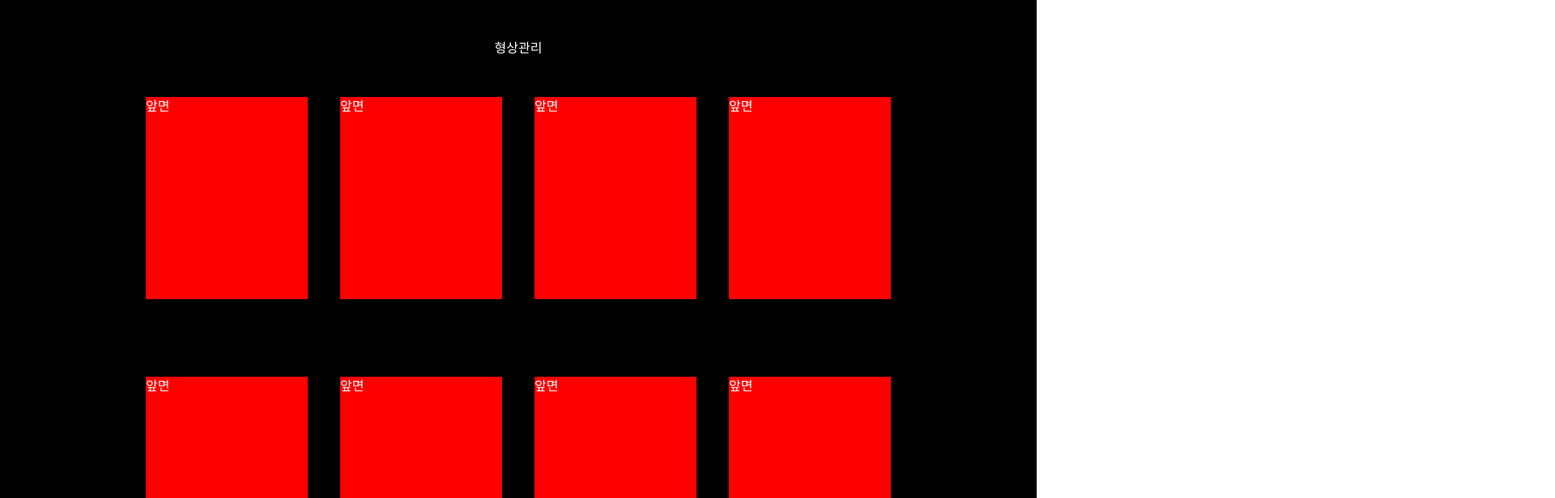
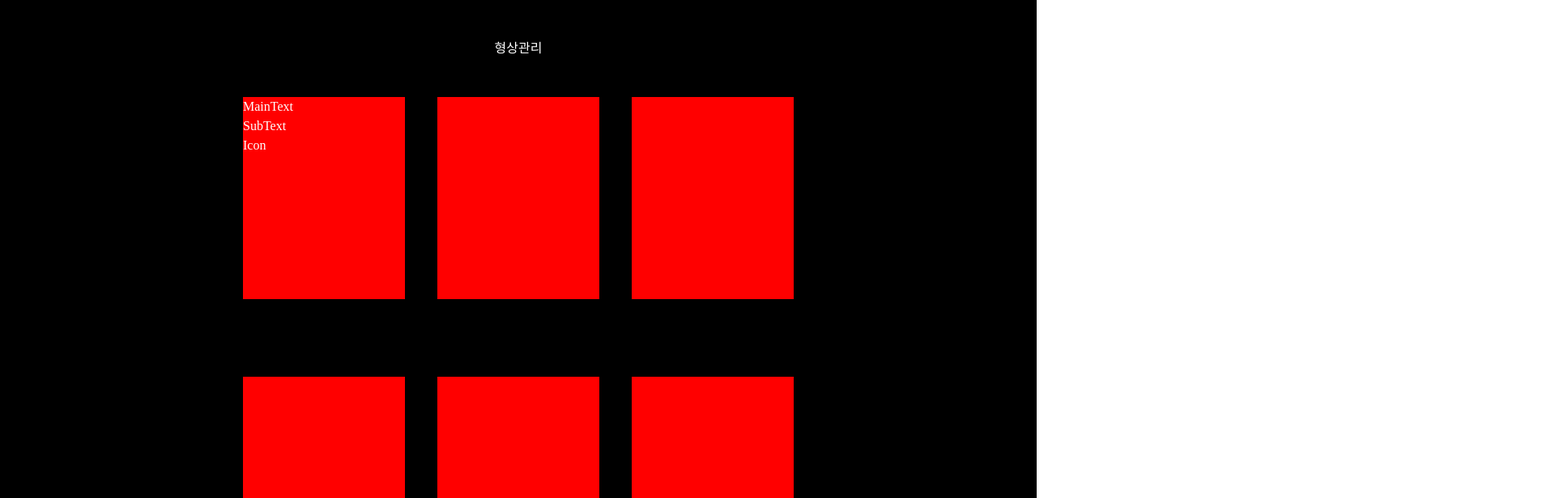
Before and after one commit to choijungmua/JM_portfolio, a React (Create React App) app: page / in a window 1280 px wide. Shown: the part 1780-2396 px from the top of the page at 81% size, 1920 px wide, since content can reach past the window. Built offline with nearby package versions, Linux system fonts and the light colour scheme; a web font is replaced by a local one.

Commit message:
Feat : 카드 뒤집기 이후 Recoil로 값 주기

```diff
--- /dev/null
+++ b/src/atoms/gientCard.jsx
@@ -0,0 +1,10 @@
+// atoms/gientCard.js
+
+import { atom } from "recoil";
+
+const gientCard = atom({
+  key: "gientCard", // unique ID (with respect to other atoms/selectors)
+  default: false, // default value (aka initial value)
+});
+
+export default gientCard;
--- a/src/components/HomeComp/SkilledBy.jsx
+++ b/src/components/HomeComp/SkilledBy.jsx
@@ -10,9 +10,12 @@ import ScrollTrigger from "gsap/ScrollTrigger";
 import wire from "../../assets/wire.svg";
 import Iphone from "../UI/Iphone";
 import SkillCard from "../UI/SkillCard";
+import { useRecoilValue } from "recoil";
+import gientCard from "../../atoms/gientCard";
 gsap.registerPlugin(useGSAP, ScrollTrigger);
 
 function SkilledBy() {
+  const Card = useRecoilValue(gientCard);
   useGSAP(() => {
     gsap.from(".animationMy", {
       x: window.innerWidth,
@@ -78,6 +81,16 @@ function SkilledBy() {
       },
     });
   }, []);
+  useEffect(() => {
+    gsap.to(".Skill2", {
+      w: "gd",
+      y: "gd",
+      width: "400px",
+      height: "500px",
+      duration: 1,
+      ease: "ease-in-out",
+    });
+  });
   return (
     <div className="">
       <div className="absolute mySkillsCont w-[100vw] h-[100vh] flex justify-center items-center ">
@@ -92,37 +105,44 @@ function SkilledBy() {
           <span className="mainSkillsLeft mr-2">My</span>
           <span className="mainSkillsRight">Skills</span>
         </p>
+        {!Card ? (
           <div className="w-full h-full flex flex-col justify-center items-center">
             <p className="my-12">형상관리</p>
-          <div className="skillCardCont1 flex justify-center gap-10 mb-24 ">
-            <div className="skillCard w-[200px] h-[250px] rounded-3xl">
+            <div className="flex justify-center  gap-10 mb-24 ">
+              <div className="gd w-[200px] h-[250px]">
+                <SkillCard
+                  MainText={"MainText"}
+                  SubText={"SubText"}
+                  Icon={"Icon"}
+                  Explain={"Explain"}
+                />
+              </div>
+              <div className="w-[200px] h-[250px]">
                 <SkillCard />
               </div>
-            <div className="skillCard w-[200px] h-[250px] rounded-3xl">
+              <div className="w-[200px] h-[250px]">
                 <SkillCard />
               </div>
-            <div className="skillCard w-[200px] h-[250px] rounded-3xl">
+            </div>
+            <div className="flex justify-center items-center gap-10 ">
+              <div className="w-[200px] h-[250px]">
                 <SkillCard />
               </div>
-            <div className="skillCard w-[200px] h-[250px] rounded-3xl">
+              <div className="w-[200px] h-[250px]">
                 <SkillCard />
               </div>
-          </div>{" "}
-          <div className="skillCardCont2 flex justify-center gap-10 ">
-            <div className="skillCard w-[200px] h-[250px] rounded-3xl">
-              <SkillCard />
-            </div>
-            <div className="skillCard w-[200px] h-[250px] rounded-3xl">
-              <SkillCard />
-            </div>
-            <div className="skillCard w-[200px] h-[250px] rounded-3xl">
-              <SkillCard />
-            </div>
-            <div className="skillCard w-[200px] h-[250px] rounded-3xl">
+              <div className="w-[200px] h-[250px]">
                 <SkillCard />
               </div>
             </div>
           </div>
+        ) : (
+          <div className="w-full h-full flex flex-col justify-center items-center">
+            <div className="Skill2 w-[200px] h-[250px]">
+              <SkillCard />
+            </div>
+          </div>
+        )}
       </div>
     </div>
   );
--- a/src/components/UI/SkillCard.jsx
+++ b/src/components/UI/SkillCard.jsx
@@ -1,11 +1,24 @@
 import CSS from "../../assets/CSS.png";
 import "./../Styles/Animation.scss";
-function SkillCard() {
+import { useState } from "react";
+import { useRecoilState } from "recoil";
+import gientCard from "../../atoms/gientCard";
+function SkillCard({ MainText, SubText, Icon, Explain }) {
+  const [Card, setCard] = useRecoilState(gientCard);
+  const cardClick = () => {
+    setCard((card) => !card);
+  };
   return (
-    <div className="w-full h-full cardContainer flex justify-center items-center">
-      <div className="item w-full h-full">
-        <div className="front w-full h-full ">앞면</div>
-        <div className="back w-full h-full">뒷면</div>
+    <div className="w-full h-full cardContainer flex flex-start ">
+      <div onClick={cardClick} className="item w-full h-full">
+        <div className="front w-full h-full ">
+          <p>{MainText}</p>
+          <p>{SubText}</p>
+          <p>{Icon}</p>
+        </div>
+        <div className="back w-full h-full">
+          <p>{Explain}</p>
+        </div>
       </div>
     </div>
     // <div className="w-full h-full">
```
Lines whose indentation alone changed are shown as unchanged.
